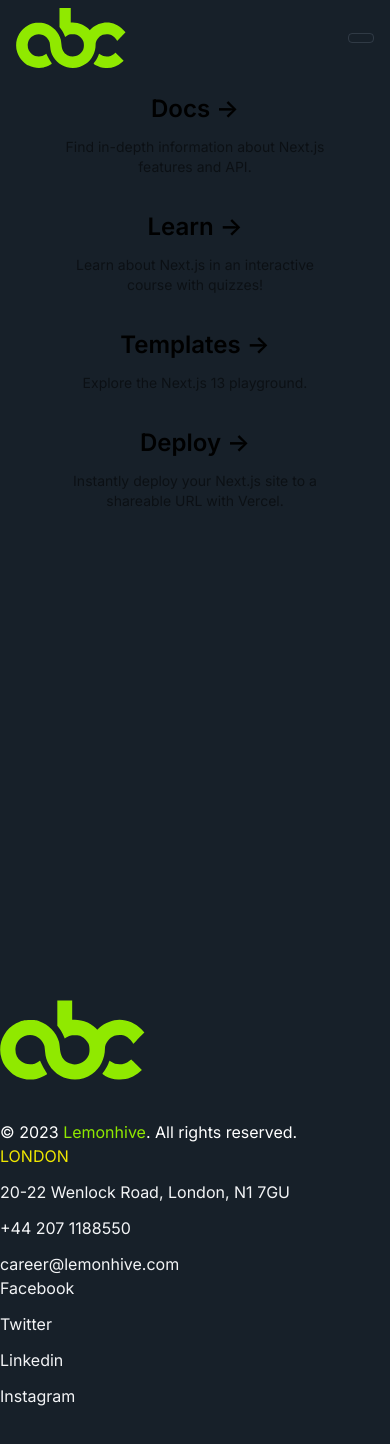
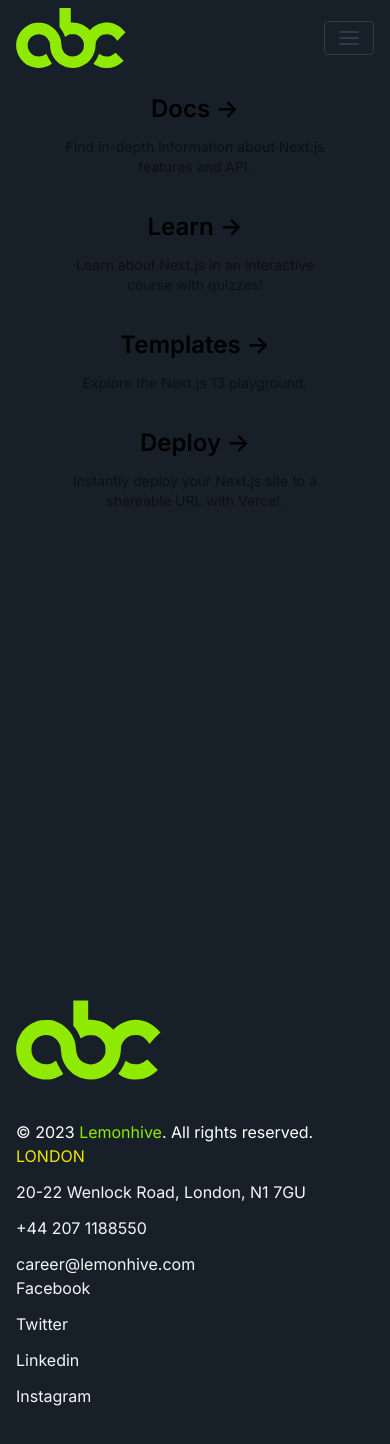
Before and after one commit to romancmm/lemonhive, a Next.js app: page / in a window 390 px wide. Shown: the top 1444 px of the page. Built offline with nearby package versions, Linux system fonts and the light colour scheme.

Commit message:
Crate Container UI and Implement

```diff
--- a/src/components/Layouts/Footer/Footer.tsx
+++ b/src/components/Layouts/Footer/Footer.tsx
@@ -2,13 +2,13 @@ import React from "react";
 import s from "./Footer.module.css";
 import Link from "next/link";
 import { siteConfig } from "@/config/site";
-import { Logo } from "@/components/UI";
+import { Container, Logo } from "@/components/UI";
 
 function Footer() {
   return (
     <footer>
       <section className="bg-midnight text-gray-100 py-20">
-        <div className="container mx-auto">
+        <Container>
           <div className="grid lg:grid-cols-12">
             <div className="col-span-5 flex flex-col gap-10">
               <Logo width={145} height={80} />
@@ -46,7 +46,7 @@ function Footer() {
               </ul>
             </div>
           </div>
-        </div>
+        </Container>
       </section>
     </footer>
   );
--- a/src/components/Layouts/Header/Header.tsx
+++ b/src/components/Layouts/Header/Header.tsx
@@ -1,14 +1,15 @@
 import React from "react";
 import Link from "next/link";
 import Navbar from "../Navbar";
-import { Logo } from "@/components/UI";
+import { Container, Logo } from "@/components/UI";
+import { AlignJustifyIcon } from "lucide-react";
 
 function Header() {
   return (
     <header className="bg-midnight data:bg-midnight sticky top-0 z-50 overflow-hidden">
-      <div className="container mx-auto">
+      <Container>
         <nav className="py-2 md:py-3">
-          <div className="px-4 mx-auto md:flex md:items-center">
+          <div className="mx-auto md:flex md:items-center">
             <div className="flex justify-between items-center">
               <Link href="/">
                 <Logo width={110} height={60} />
@@ -17,14 +18,15 @@ function Header() {
                 className="border border-solid border-gray-600 px-3 py-1 rounded text-gray-600 opacity-50 hover:opacity-75 md:hidden"
                 id="navbar-toggle"
               >
-                <i className="fas fa-bars"></i>
+                <AlignJustifyIcon />
               </button>
             </div>
 
+            {/* Main Navbar Component */}
             <Navbar />
           </div>
         </nav>
-      </div>
+      </Container>
     </header>
   );
 }
--- /dev/null
+++ b/src/components/UI/Container/Container.tsx
@@ -0,0 +1,28 @@
+import { cn } from "@/lib/utils";
+import React, { FC } from "react";
+
+interface ContainerProps {
+  className?: string;
+  children?: any;
+  el?: HTMLElement;
+  clean?: boolean;
+}
+
+const Container: FC<ContainerProps> = ({
+  children,
+  className,
+  el = "div",
+  clean,
+}) => {
+  const rootClassName = cn(className, {
+    "container mx-auto px-4": !clean,
+  });
+
+  let Component:
+    | React.ComponentType<React.HTMLAttributes<HTMLDivElement>>
+    | any = el as any;
+
+  return <Component className={rootClassName}>{children}</Component>;
+};
+
+export default Container;
--- /dev/null
+++ b/src/components/UI/Container/index.ts
@@ -0,0 +1 @@
+export { default } from "./Container";
--- a/src/components/UI/index.ts
+++ b/src/components/UI/index.ts
@@ -1 +1,2 @@
 export { default as Logo } from "./Logo";
+export { default as Container } from "./Container";
```
